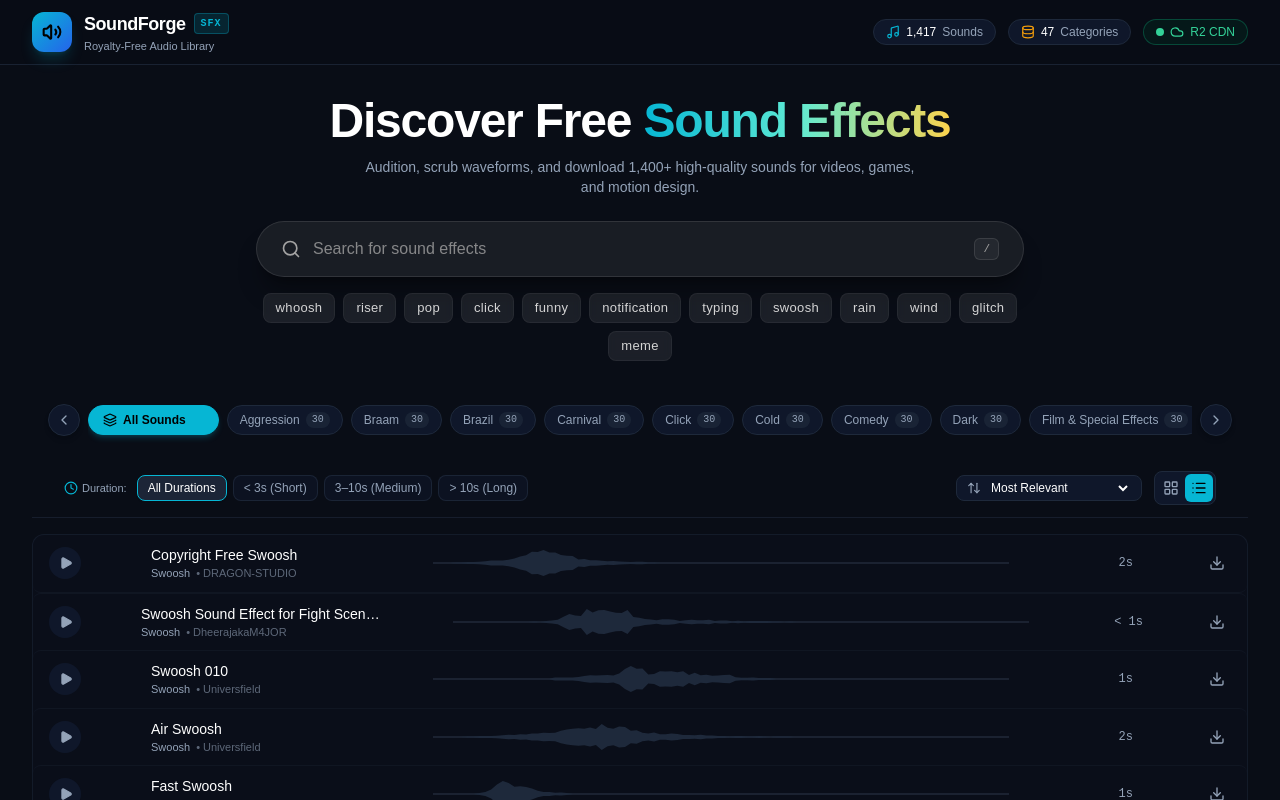
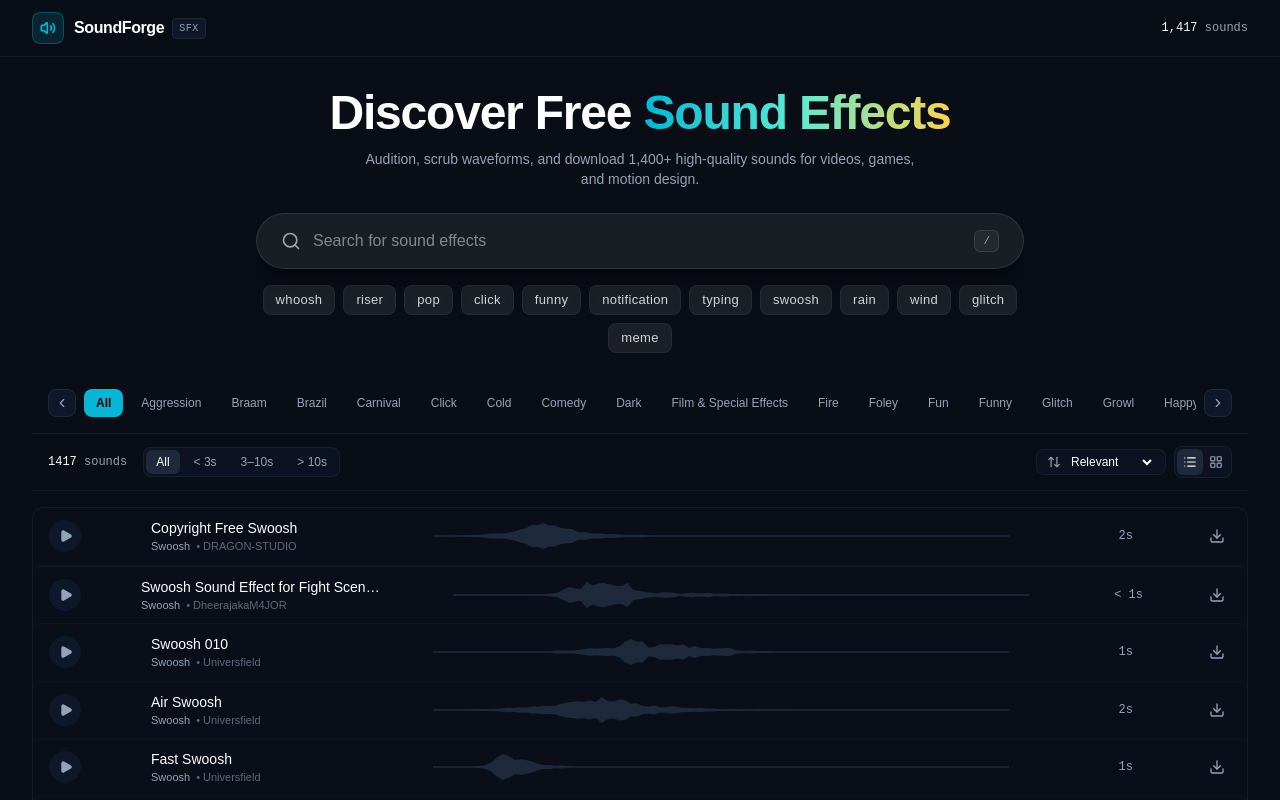
Before and after one commit to sheikhshariarnehal/soundforge-sfx, a Next.js app in the folder web/: page / in a window 1280 px wide. Shown: the top 800 px of the page. Built offline with nearby package versions, Linux system fonts and the light colour scheme.

Commit message:
style(web): polish header, category chips, and filter bar

```diff
--- a/web/src/components/CategoryChips.tsx
+++ b/web/src/components/CategoryChips.tsx
@@ -1,70 +1,58 @@
 "use client";
 
 import React, { useRef } from "react";
-import { ChevronLeft, ChevronRight, Layers } from "lucide-react";
+import { ChevronLeft, ChevronRight } from "lucide-react";
 import { CategoryInfo } from "@/lib/types";
 
 interface CategoryChipsProps {
   categories: CategoryInfo[];
   selectedCategory: string;
   onSelectCategory: (category: string) => void;
-  totalCount: number;
 }
 
 export function CategoryChips({
   categories,
   selectedCategory,
   onSelectCategory,
-  totalCount,
 }: CategoryChipsProps) {
   const scrollContainerRef = useRef<HTMLDivElement | null>(null);
 
   const scroll = (direction: "left" | "right") => {
     if (scrollContainerRef.current) {
-      const offset = direction === "left" ? -280 : 280;
+      const offset = direction === "left" ? -240 : 240;
       scrollContainerRef.current.scrollBy({ left: offset, behavior: "smooth" });
     }
   };
 
   return (
-    <div className="relative w-full max-w-7xl mx-auto my-4 px-2 sm:px-4 flex items-center group">
-      {/* Scroll Left Button */}
+    <div className="relative w-full max-w-7xl mx-auto my-3 px-2 sm:px-4 flex items-center group">
+      {/* Scroll Left */}
       <button
         type="button"
         onClick={() => scroll("left")}
-        className="hidden md:flex flex-shrink-0 w-8 h-8 rounded-full bg-studio-surface border border-studio-border text-studio-muted hover:text-white hover:bg-studio-card items-center justify-center mr-2 shadow-md transition-opacity z-10"
+        className="hidden md:flex flex-shrink-0 w-7 h-7 rounded-lg bg-studio-surface border border-studio-border text-studio-muted hover:text-white items-center justify-center mr-2 transition-colors"
         aria-label="Scroll left"
       >
-        <ChevronLeft className="w-4 h-4" />
+        <ChevronLeft className="w-3.5 h-3.5" />
       </button>
 
       {/* Categories Horizontal Scroll Bar */}
       <div
         ref={scrollContainerRef}
-        className="flex items-center gap-2 overflow-x-auto no-scrollbar py-2 w-full scroll-smooth"
+        className="flex items-center gap-1.5 overflow-x-auto no-scrollbar py-1 w-full scroll-smooth"
       >
-        {/* 'All' category button */}
         <button
           type="button"
           onClick={() => onSelectCategory("all")}
-          className={`flex items-center gap-1.5 px-3.5 py-1.5 rounded-full text-xs font-medium whitespace-nowrap transition-all border flex-shrink-0 ${
+          className={`px-3 py-1.5 rounded-lg text-xs font-medium whitespace-nowrap transition-colors flex-shrink-0 ${
             selectedCategory === "all"
-              ? "bg-studio-cyan text-black border-studio-cyan font-semibold shadow-md shadow-studio-cyan/20"
-              : "bg-studio-surface border-studio-border text-studio-muted hover:text-white hover:border-studio-borderLight"
+              ? "bg-studio-cyan text-black font-semibold"
+              : "text-studio-muted hover:text-white hover:bg-studio-surface/80"
           }`}
         >
-          <Layers className="w-3.5 h-3.5" />
-          <span>All Sounds</span>
-          <span
-            className={`text-[10px] font-mono px-1.5 py-0.2 rounded-full ${
-              selectedCategory === "all" ? "bg-black/20 text-black" : "bg-studio-border/70 text-studio-muted"
-            }`}
-          >
-            {totalCount}
-          </span>
+          All
         </button>
 
-        {/* 47 Category Chips */}
         {categories.map((cat) => {
           const isSelected = selectedCategory.toLowerCase() === cat.name.toLowerCase();
           const displayName = cat.name.replace(/_/g, " ");
@@ -74,33 +62,26 @@ export function CategoryChips({
               key={cat.name}
               type="button"
               onClick={() => onSelectCategory(cat.name)}
-              className={`flex items-center gap-1.5 px-3 py-1.5 rounded-full text-xs font-medium capitalize whitespace-nowrap transition-all border flex-shrink-0 ${
+              className={`px-3 py-1.5 rounded-lg text-xs font-medium capitalize whitespace-nowrap transition-colors flex-shrink-0 ${
                 isSelected
-                  ? "bg-studio-cyan text-black border-studio-cyan font-semibold shadow-md shadow-studio-cyan/20"
-                  : "bg-studio-surface border-studio-border text-studio-muted hover:text-white hover:border-studio-borderLight"
+                  ? "bg-studio-cyan text-black font-semibold"
+                  : "text-studio-muted hover:text-white hover:bg-studio-surface/80"
               }`}
             >
-              <span>{displayName}</span>
-              <span
-                className={`text-[10px] font-mono px-1.5 py-0.2 rounded-full ${
-                  isSelected ? "bg-black/25 text-black font-semibold" : "bg-studio-border/70 text-studio-muted"
-                }`}
-              >
-                {cat.count}
-              </span>
+              {displayName}
             </button>
           );
         })}
       </div>
 
-      {/* Scroll Right Button */}
+      {/* Scroll Right */}
       <button
         type="button"
         onClick={() => scroll("right")}
-        className="hidden md:flex flex-shrink-0 w-8 h-8 rounded-full bg-studio-surface border border-studio-border text-studio-muted hover:text-white hover:bg-studio-card items-center justify-center ml-2 shadow-md transition-opacity z-10"
+        className="hidden md:flex flex-shrink-0 w-7 h-7 rounded-lg bg-studio-surface border border-studio-border text-studio-muted hover:text-white items-center justify-center ml-2 transition-colors"
         aria-label="Scroll right"
       >
-        <ChevronRight className="w-4 h-4" />
+        <ChevronRight className="w-3.5 h-3.5" />
       </button>
     </div>
   );
--- a/web/src/components/FilterBar.tsx
+++ b/web/src/components/FilterBar.tsx
@@ -1,7 +1,7 @@
 "use client";
 
 import React from "react";
-import { Clock, ArrowUpDown, LayoutGrid, List } from "lucide-react";
+import { ArrowUpDown, LayoutGrid, List } from "lucide-react";
 import { DurationFilter, SortOption } from "@/lib/types";
 
 interface FilterBarProps {
@@ -11,20 +11,21 @@ interface FilterBarProps {
   onSortChange: (sort: SortOption) => void;
   viewMode: "grid" | "list";
   onViewModeChange: (mode: "grid" | "list") => void;
+  totalResults: number;
 }
 
 const DURATION_OPTIONS: { label: string; value: DurationFilter }[] = [
-  { label: "All Durations", value: "all" },
-  { label: "< 3s (Short)", value: "short" },
-  { label: "3–10s (Medium)", value: "medium" },
-  { label: "> 10s (Long)", value: "long" },
+  { label: "All", value: "all" },
+  { label: "< 3s", value: "short" },
+  { label: "3–10s", value: "medium" },
+  { label: "> 10s", value: "long" },
 ];
 
 const SORT_OPTIONS: { label: string; value: SortOption }[] = [
-  { label: "Most Relevant", value: "relevance" },
-  { label: "Duration: Shortest First", value: "duration-asc" },
-  { label: "Duration: Longest First", value: "duration-desc" },
-  { label: "Name (A–Z)", value: "title-asc" },
+  { label: "Relevant", value: "relevance" },
+  { label: "Shortest first", value: "duration-asc" },
+  { label: "Longest first", value: "duration-desc" },
+  { label: "A–Z", value: "title-asc" },
 ];
 
 export function FilterBar({
@@ -34,39 +35,42 @@ export function FilterBar({
   onSortChange,
   viewMode,
   onViewModeChange,
+  totalResults,
 }: FilterBarProps) {
   return (
-    <div className="max-w-7xl mx-auto w-full px-4 sm:px-6 lg:px-8 py-3 flex flex-wrap items-center justify-between gap-4 border-b border-studio-border/60 text-xs">
-      {/* Duration Quick Filters */}
-      <div className="flex items-center gap-1.5 flex-wrap">
-        <span className="flex items-center gap-1 text-studio-muted font-medium mr-1 text-[11px]">
-          <Clock className="w-3.5 h-3.5 text-studio-cyan" /> Duration:
+    <div className="max-w-7xl mx-auto w-full px-2 sm:px-4 py-3 flex flex-wrap items-center justify-between gap-3 text-xs border-y border-studio-border/50">
+      {/* Left: Result count + Duration tabs */}
+      <div className="flex items-center gap-4 flex-wrap">
+        <span className="font-mono text-studio-muted text-xs">
+          <strong className="text-white font-medium">{totalResults}</strong> sounds
         </span>
+
+        <div className="flex items-center gap-1 bg-studio-surface/60 p-0.5 rounded-lg border border-studio-border/60">
           {DURATION_OPTIONS.map((opt) => (
             <button
               key={opt.value}
               type="button"
               onClick={() => onDurationChange(opt.value)}
-            className={`px-2.5 py-1 rounded-lg border font-medium transition-colors ${
+              className={`px-2.5 py-1 rounded-md font-medium text-xs transition-colors ${
                 duration === opt.value
-                ? "bg-studio-border/90 border-studio-cyan text-white shadow-sm"
-                : "bg-studio-surface/60 border-studio-border/80 text-studio-muted hover:text-white hover:border-studio-borderLight"
+                  ? "bg-studio-border text-white"
+                  : "text-studio-muted hover:text-white"
               }`}
             >
               {opt.label}
             </button>
           ))}
         </div>
+      </div>
 
-      {/* Right Controls: Sort & View Toggle */}
-      <div className="flex items-center gap-3 ml-auto">
-        {/* Sort Select */}
-        <div className="flex items-center gap-1.5 bg-studio-surface border border-studio-border rounded-lg px-2.5 py-1">
+      {/* Right: Sort & Layout switcher */}
+      <div className="flex items-center gap-2 ml-auto">
+        <div className="flex items-center gap-1.5 bg-studio-surface/60 border border-studio-border/60 rounded-lg px-2.5 py-1">
           <ArrowUpDown className="w-3.5 h-3.5 text-studio-muted" />
           <select
             value={sort}
             onChange={(e) => onSortChange(e.target.value as SortOption)}
-            className="bg-transparent text-white text-xs font-medium focus:outline-none cursor-pointer"
+            className="bg-transparent text-white text-xs focus:outline-none cursor-pointer"
           >
             {SORT_OPTIONS.map((opt) => (
               <option key={opt.value} value={opt.value} className="bg-studio-surface text-white">
@@ -76,29 +80,26 @@ export function FilterBar({
           </select>
         </div>
 
-        {/* View Mode Toggle */}
-        <div className="flex items-center bg-studio-surface border border-studio-border rounded-lg p-0.5">
+        <div className="flex items-center bg-studio-surface/60 border border-studio-border/60 rounded-lg p-0.5">
+          <button
+            type="button"
+            onClick={() => onViewModeChange("list")}
+            className={`p-1.5 rounded-md transition-colors ${
+              viewMode === "list" ? "bg-studio-border text-white" : "text-studio-muted hover:text-white"
+            }`}
+            title="List View"
+          >
+            <List className="w-3.5 h-3.5" />
+          </button>
           <button
             type="button"
             onClick={() => onViewModeChange("grid")}
             className={`p-1.5 rounded-md transition-colors ${
-              viewMode === "grid" ? "bg-studio-cyan text-black" : "text-studio-muted hover:text-white"
+              viewMode === "grid" ? "bg-studio-border text-white" : "text-studio-muted hover:text-white"
             }`}
             title="Grid View"
-            aria-label="Grid view"
           >
-            <LayoutGrid className="w-4 h-4" />
-          </button>
-          <button
-            type="button"
-            onClick={() => onViewModeChange("list")}
-            className={`p-1.5 rounded-md transition-colors ${
-              viewMode === "list" ? "bg-studio-cyan text-black" : "text-studio-muted hover:text-white"
-            }`}
-            title="List View"
-            aria-label="List view"
-          >
-            <List className="w-4 h-4" />
+            <LayoutGrid className="w-3.5 h-3.5" />
           </button>
         </div>
       </div>
--- a/web/src/components/Header.tsx
+++ b/web/src/components/Header.tsx
@@ -1,52 +1,33 @@
 "use client";
 
 import React from "react";
-import { Volume2, Sparkles, Cloud, Music, Database } from "lucide-react";
+import { Volume2 } from "lucide-react";
 
 interface HeaderProps {
   totalSounds: number;
   totalCategories: number;
 }
 
-export function Header({ totalSounds, totalCategories }: HeaderProps) {
+export function Header({ totalSounds }: HeaderProps) {
   return (
-    <header className="sticky top-0 z-40 w-full border-b border-studio-border/80 bg-studio-bg/80 backdrop-blur-md">
-      <div className="max-w-7xl mx-auto px-4 sm:px-6 lg:px-8 h-16 flex items-center justify-between">
+    <header className="sticky top-0 z-40 w-full border-b border-studio-border/60 bg-studio-bg/90 backdrop-blur-md">
+      <div className="max-w-7xl mx-auto px-4 sm:px-6 lg:px-8 h-14 flex items-center justify-between">
         {/* Brand Logo */}
-        <div className="flex items-center gap-3">
-          <div className="w-10 h-10 rounded-xl bg-gradient-to-br from-studio-cyan to-blue-600 flex items-center justify-center shadow-lg shadow-studio-cyan/20">
-            <Volume2 className="w-5 h-5 text-black stroke-[2.5]" />
+        <div className="flex items-center gap-2.5">
+          <div className="w-8 h-8 rounded-lg bg-studio-cyan/15 border border-studio-cyan/30 flex items-center justify-center text-studio-cyan">
+            <Volume2 className="w-4 h-4 stroke-[2.5]" />
           </div>
-          <div>
-            <div className="flex items-center gap-2">
-              <span className="font-bold text-lg tracking-tight text-white">SoundForge</span>
-              <span className="text-[10px] uppercase font-mono font-bold tracking-widest px-1.5 py-0.5 rounded bg-studio-cyan/15 text-studio-cyan border border-studio-cyan/30">
-                SFX
-              </span>
-            </div>
-            <p className="text-[11px] text-studio-muted hidden sm:block">Royalty-Free Audio Library</p>
+          <div className="flex items-center gap-2">
+            <span className="font-semibold text-base tracking-tight text-white">SoundForge</span>
+            <span className="text-[10px] font-mono tracking-wider px-1.5 py-0.5 rounded bg-studio-surface border border-studio-border text-studio-muted">
+              SFX
+            </span>
           </div>
         </div>
 
-        {/* Live System Badges */}
-        <div className="flex items-center gap-2 sm:gap-3 text-xs">
-          <div className="hidden md:flex items-center gap-1.5 px-3 py-1 rounded-full bg-studio-surface border border-studio-border text-studio-muted">
-            <Music className="w-3.5 h-3.5 text-studio-cyan" />
-            <span className="text-white font-medium">{totalSounds.toLocaleString()}</span>
-            <span>Sounds</span>
-          </div>
-
-          <div className="hidden md:flex items-center gap-1.5 px-3 py-1 rounded-full bg-studio-surface border border-studio-border text-studio-muted">
-            <Database className="w-3.5 h-3.5 text-studio-amber" />
-            <span className="text-white font-medium">{totalCategories}</span>
-            <span>Categories</span>
-          </div>
-
-          <div className="flex items-center gap-1.5 px-3 py-1 rounded-full bg-emerald-950/40 border border-emerald-500/30 text-emerald-400">
-            <span className="w-2 h-2 rounded-full bg-emerald-400 animate-pulse" />
-            <Cloud className="w-3.5 h-3.5" />
-            <span className="font-medium text-[11px] sm:text-xs">R2 CDN</span>
-          </div>
+        {/* Minimal Library Count */}
+        <div className="text-xs text-studio-muted font-mono">
+          <span className="text-white font-medium">{totalSounds.toLocaleString()}</span> sounds
         </div>
       </div>
     </header>
```
Lines whose indentation alone changed are shown as unchanged.
